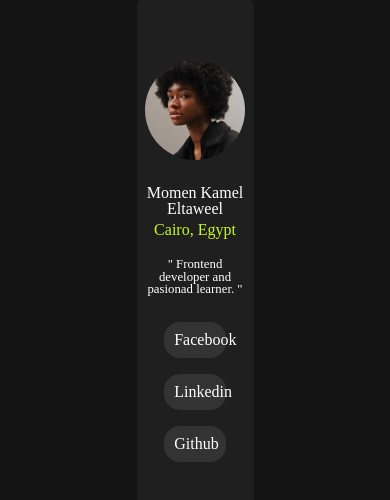
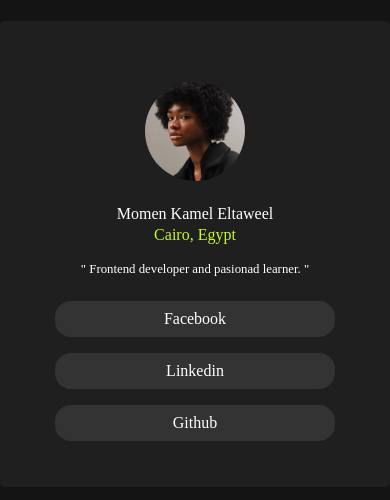
Before and after one commit to momenkamel/links, a plain HTML site: page index.html in a window 390 px wide. Shown: the part 168-668 px from the top of the page. Drawn offline with Linux system fonts and the light colour scheme.

Commit message:
Update style.css

```diff
--- a/style.css
+++ b/style.css
@@ -123,3 +123,10 @@ body{
     background-color:hsl(75, 94%, 57%);
     color:hsl(0, 0%, 20%);
 }
+@media (max-width:754px) {
+
+    .mainContainer{
+        width: 100%;
+    }
+
+}
```
